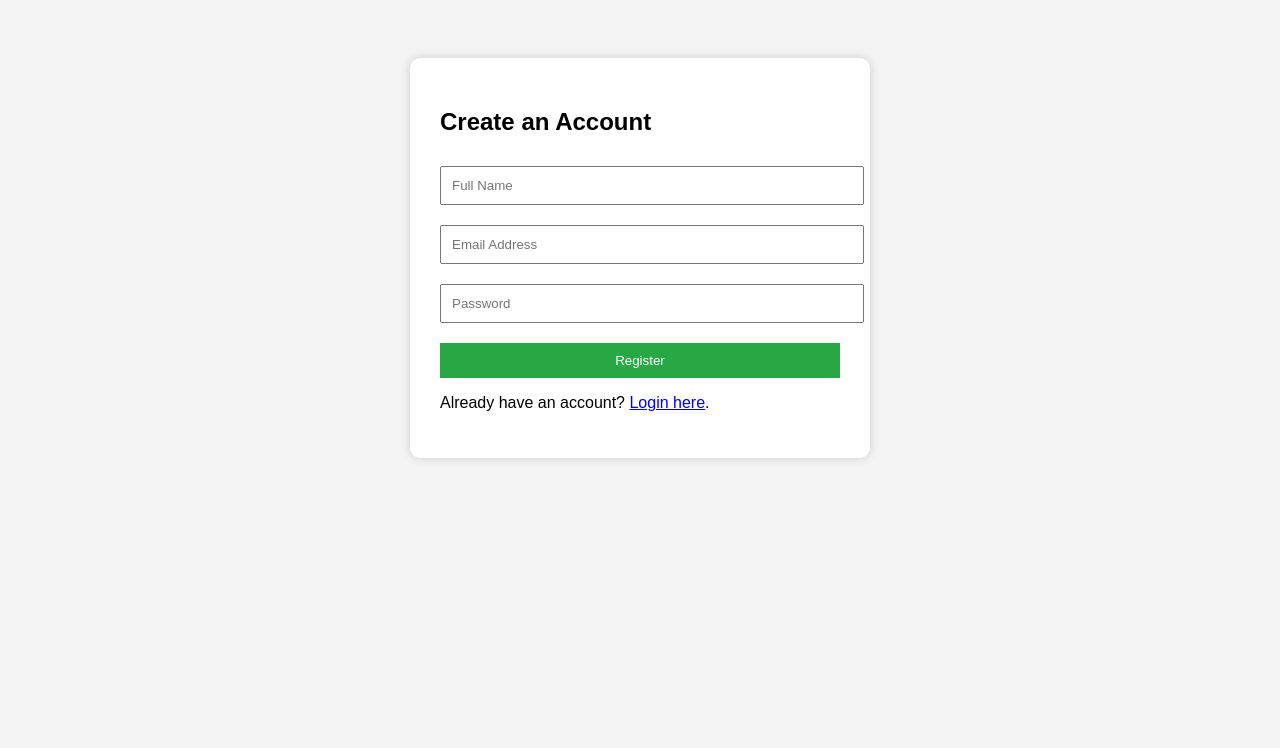
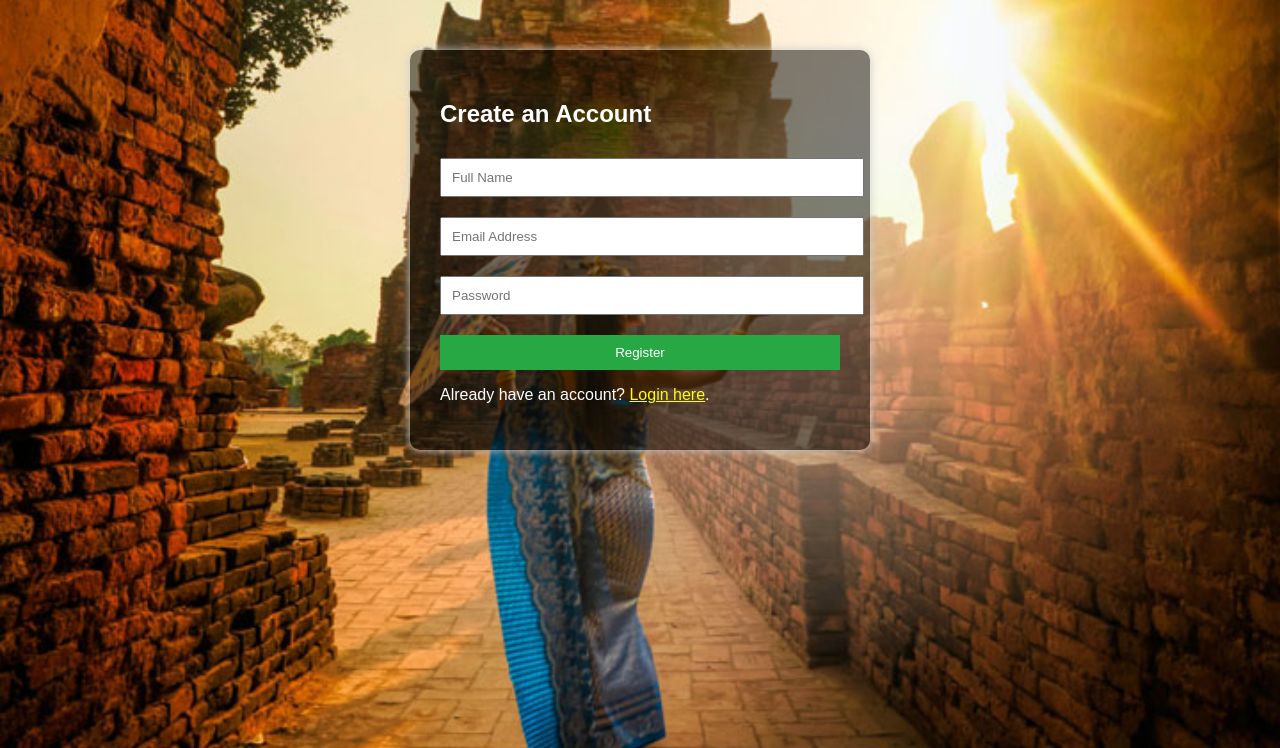
Before and after one commit to pahalwar01/traveller-organizer, a PHP site: page /register.php in a window 1280 px wide. Shown: the top 748 px of the page. Run offline with PHP 8.4, Linux system fonts and the light colour scheme.

Commit message:
Update register.php

```diff
--- a/register.php
+++ b/register.php
@@ -34,14 +34,18 @@ if ($_SERVER["REQUEST_METHOD"] == "POST") {
 <html>
 <head>
     <title>Register - Traveller Organizer</title>
+    <link rel="stylesheet" href="css/style.css">
     <style>
         body {
             font-family: Arial;
             background: #f4f4f4;
             padding: 50px;
+            background: url('images/travel-bg.jpg') no-repeat center center fixed;
+            background-size: cover;
+            color: #fff;
         }
         .form-box {
-            background: white;
+            background: rgba(0, 0, 0, 0.5);
             padding: 30px;
             border-radius: 10px;
             max-width: 400px;
@@ -78,7 +82,7 @@ if ($_SERVER["REQUEST_METHOD"] == "POST") {
         <button type="submit" class="btn">Register</button>
     </form>
     <p class="msg"><?php echo $message; ?></p>
-    <p>Already have an account? <a href="login.php">Login here</a>.</p>
+    <p>Already have an account? <a href="login.php" style="color: yellow;">Login here</a>.</p>
 </div>
 
 </body>
```
